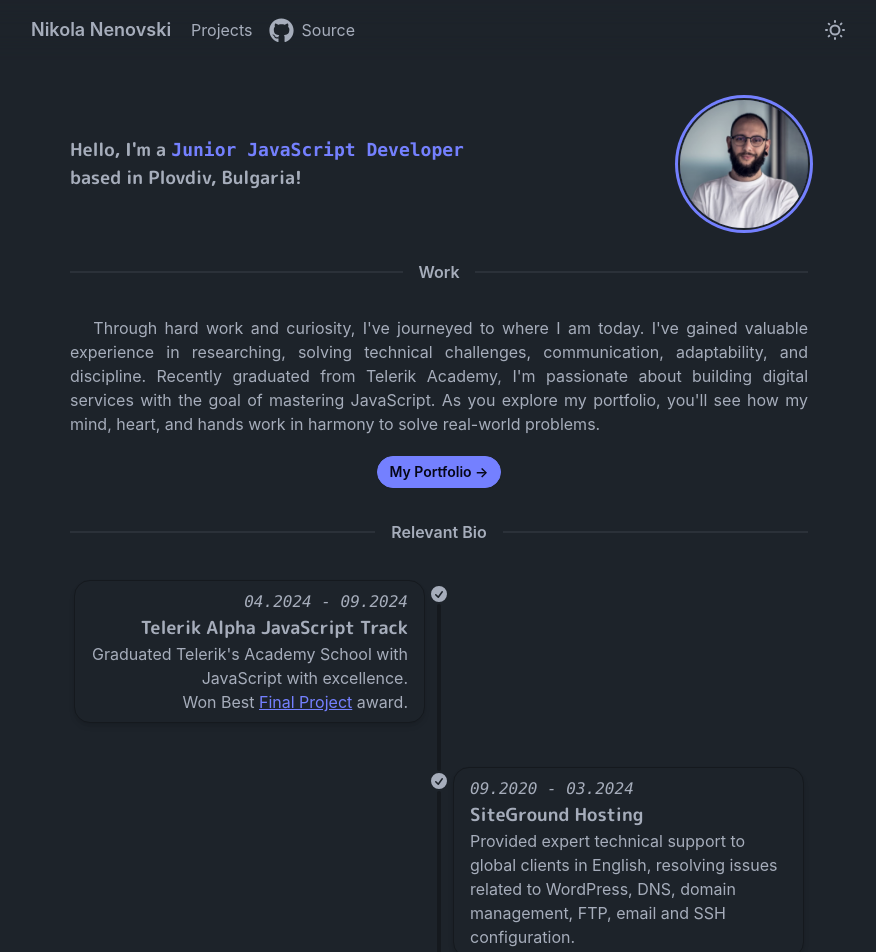
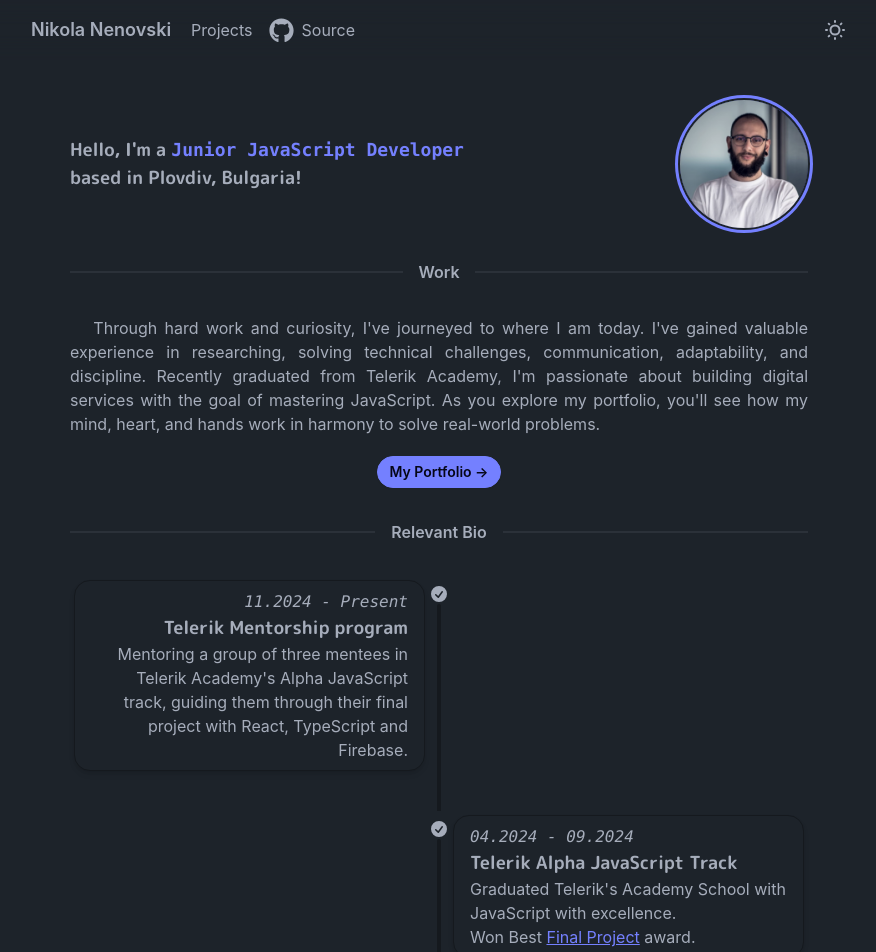
Before and after one commit to Nickslabcode/portfolio-ts, a React (Vite) app: page / in a window 1280 px wide. Shown: the top 952 px of the page, without its empty margins (201-1077 px from the left). Built offline with nearby package versions, Linux system fonts and the light colour scheme.

Commit message:
Update Timeline component

```diff
--- a/src/components/Timeline.tsx
+++ b/src/components/Timeline.tsx
@@ -1,7 +1,10 @@
-import React from 'react';
-import { FaSquareUpwork } from 'react-icons/fa6';
+import React from "react";
+import { FaSquareUpwork } from "react-icons/fa6";
+import { useNavigate } from "react-router-dom";
 
 const Timeline: React.FC = () => {
+  const navigate = useNavigate();
+
   return (
     <ul className="timeline timeline-snap-icon max-md:timeline-compact timeline-vertical">
       <li>
@@ -20,19 +23,40 @@
           </svg>
         </div>
         <div className="timeline-start mb-10 md:text-end timeline-box shadow-md">
+          <time className="font-mono italic">11.2024 - Present</time>
+          <h2 className="text-lg font-semibold">Telerik Mentorship program</h2>
+          Mentoring a group of three mentees in Telerik Academy's Alpha
+          JavaScript track, guiding them through their final project with React,
+          TypeScript and Firebase.
+        </div>
+        <hr />
+      </li>
+      <li>
+        <div className="timeline-middle">
+          <svg
+            xmlns="http://www.w3.org/2000/svg"
+            viewBox="0 0 20 20"
+            fill="currentColor"
+            className="h-5 w-5"
+          >
+            <path
+              fillRule="evenodd"
+              d="M10 18a8 8 0 100-16 8 8 0 000 16zm3.857-9.809a.75.75 0 00-1.214-.882l-3.483 4.79-1.88-1.88a.75.75 0 10-1.06 1.061l2.5 2.5a.75.75 0 001.137-.089l4-5.5z"
+              clipRule="evenodd"
+            />
+          </svg>
+        </div>
+        <div className="timeline-end mb-10 md:text-start timeline-box shadow-md">
           <time className="font-mono italic">04.2024 - 09.2024</time>
           <h2 className="text-lg font-semibold">
             Telerik Alpha JavaScript Track
           </h2>
           Graduated Telerik's Academy School with JavaScript with excellence.
           <br />
-          Won Best{' '}
-          <a
-            href="https://github.com/Team-06-alpha-A62/veil?tab=readme-ov-file"
-            className="inline-block btn-link"
-          >
+          Won Best{" "}
+          <span className="link link-primary" onClick={() => navigate('/projects/veil')}>
             Final Project
-          </a>{' '}
+          </span>{" "}
           award.
         </div>
         <hr />
@@ -53,12 +77,12 @@
             />
           </svg>
         </div>
-        <div className="timeline-end mb-10 md:text-start timeline-box shadow-md">
+        <div className="timeline-start mb-10 md:text-end timeline-box shadow-md">
           <time className="font-mono italic">09.2020 - 03.2024</time>
           <h2 className="text-lg font-semibold">SiteGround Hosting</h2>
           Provided expert technical support to global clients in English,
           resolving issues related to WordPress, DNS, domain management, FTP,
-          email and SSH configuration.
+          email and SSH configuration, and more.
         </div>
         <hr />
       </li>
@@ -78,7 +102,7 @@
             />
           </svg>
         </div>
-        <div className="timeline-start mb-10 md:text-end timeline-box shadow-md">
+        <div className="timeline-end mb-10 md:text-start timeline-box shadow-md">
           <time className="font-mono italic">03.2019 - 12.2019</time>
           <h2 className="text-lg font-semibold">Independent Freelancer</h2>
 
```
